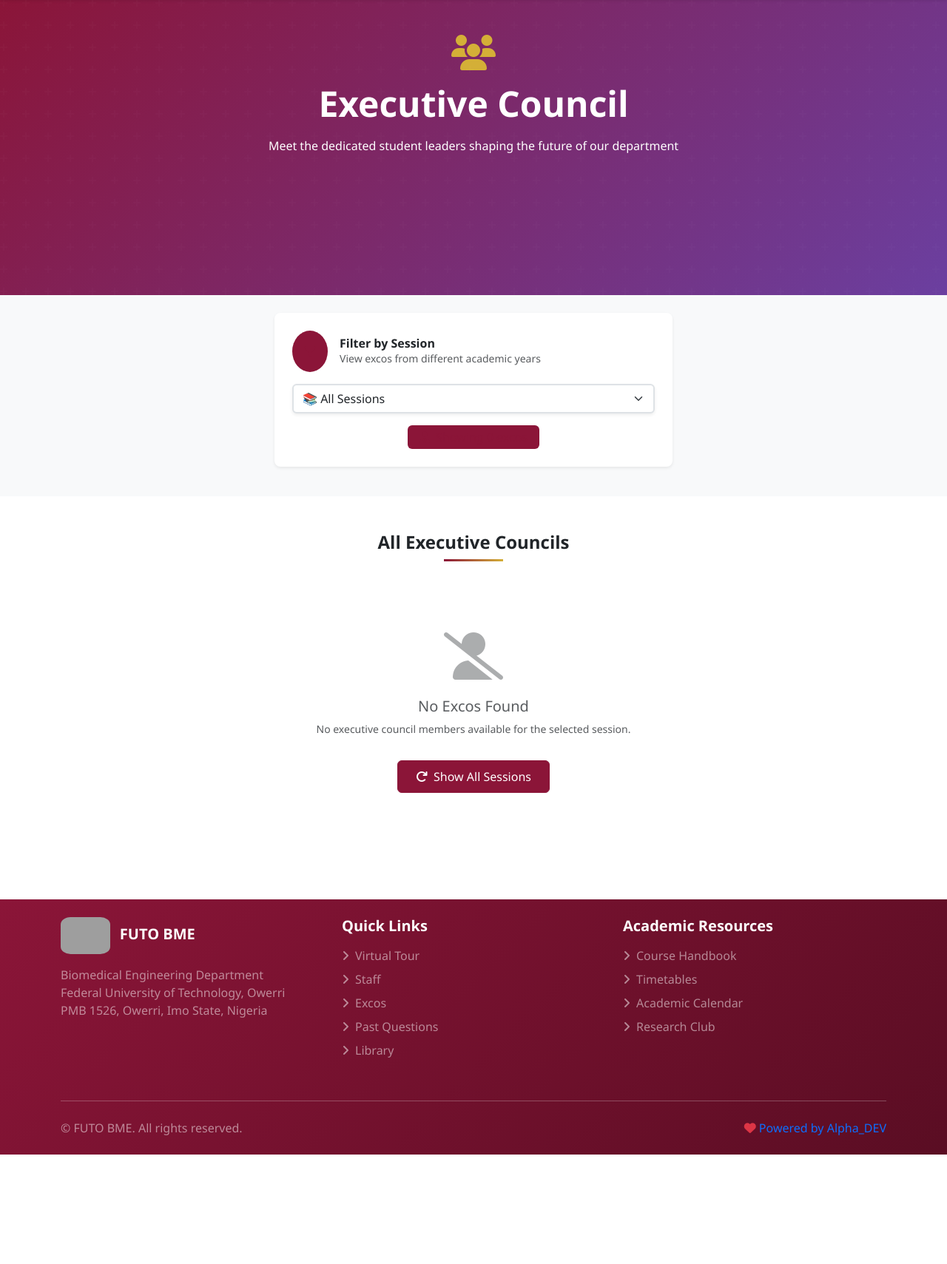
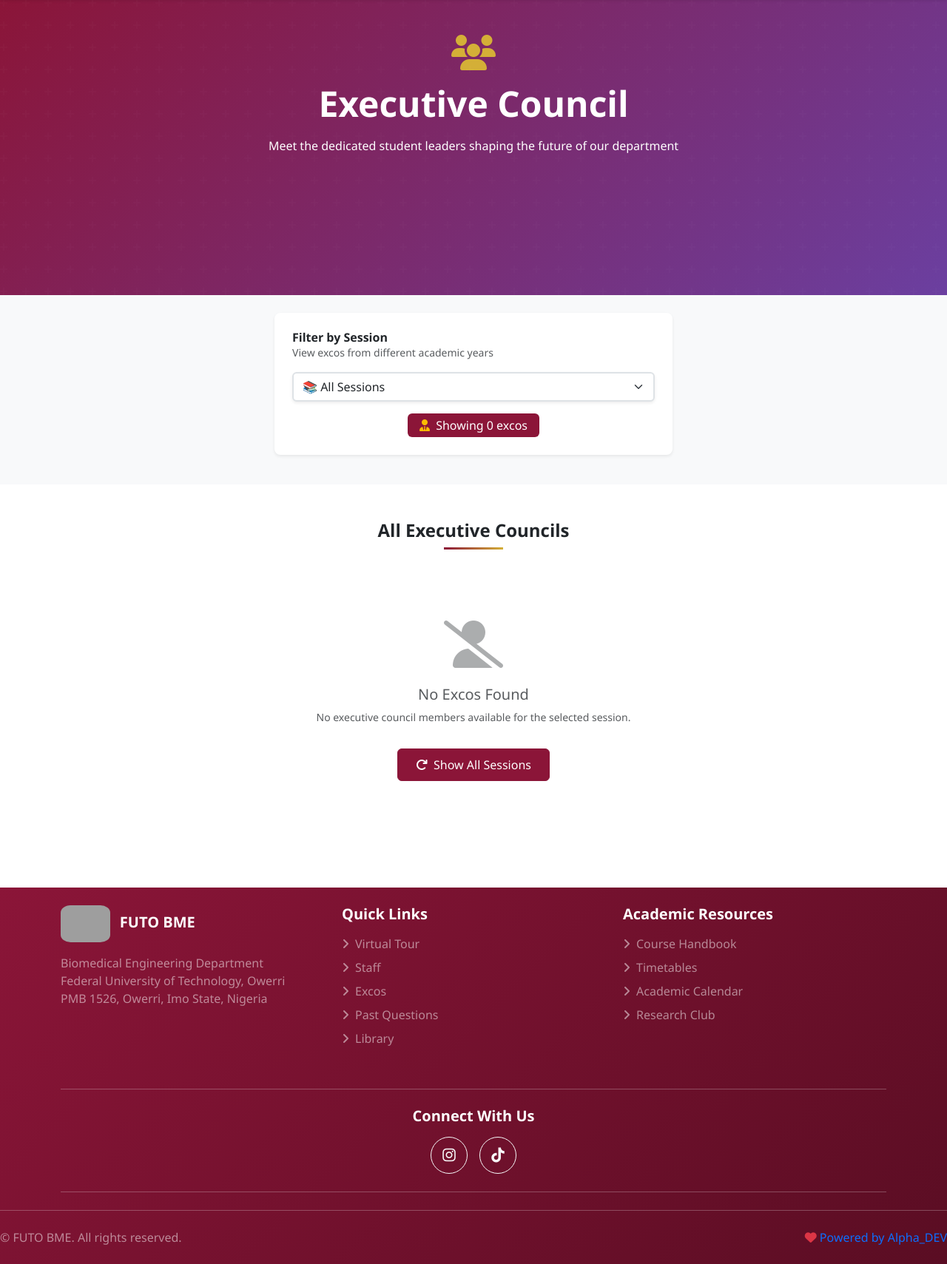
Before and after one commit to AlphaGL/bme_project, a Django app: page /excos/ in a window 1280 px wide. Shown: the part 77-1786 px from the top of the page at 74% size. Before the commit the page ends 1638 px from the top, so only its background shows below. Run offline with Django 5.2, Linux system fonts and the light colour scheme; data that the repository does not hold is empty; grey boxes are pictures that could not be loaded.

Commit message:
site update

```diff
--- a/templates/base.html
+++ b/templates/base.html
@@ -696,7 +696,7 @@ select:focus {
                         </li>
                     </ul>
                 </div>
-                <div class="col-md-4 mb-3">
+<div class="col-md-4 mb-3">
                     <h5 class="fw-bold mb-3">Academic Resources</h5>
                     <ul class="list-unstyled">
                         <li class="mb-2">
@@ -721,6 +721,34 @@ select:focus {
                         </li>
                     </ul>
                 </div>
+            </div>
+            <hr class="bg-white my-4">
+
+            <!-- Social Media Section -->
+            <div class="row mb-3">
+                <div class="col-12 text-center">
+                    <h5 class="fw-bold mb-3">Connect With Us</h5>
+                    <div class="d-flex justify-content-center gap-3">
+                        <a href="https://www.instagram.com/bmefuto?utm_source=qr&igsh=ZmFzMzBhb28xZjI3"
+                           target="_blank"
+                           rel="noopener noreferrer"
+                           class="btn btn-outline-light rounded-circle d-flex align-items-center justify-content-center"
+                           style="width: 50px; height: 50px;"
+                           aria-label="Follow us on Instagram">
+                            <i class="fab fa-instagram fa-lg"></i>
+                        </a>
+                        <a href="https://www.tiktok.com/@bme_futo?_r=1&_t=ZM-930xuKfyw2a"
+                           target="_blank"
+                           rel="noopener noreferrer"
+                           class="btn btn-outline-light rounded-circle d-flex align-items-center justify-content-center"
+                           style="width: 50px; height: 50px;"
+                           aria-label="Follow us on TikTok">
+                            <i class="fab fa-tiktok fa-lg"></i>
+                        </a>
+                    </div>
+                </div>
+            </div>
+            <hr class="bg-white my-4">
             </div>
             <hr class="bg-white my-4">
             <div class="row">
--- a/templates/core/excos.html
+++ b/templates/core/excos.html
@@ -24,9 +24,6 @@
                 <div class="card shadow-sm border-0 rounded-3">
                     <div class="card-body p-3 p-md-4">
                         <div class="d-flex align-items-center mb-3">
-                            <div class="bg-primary bg-opacity-10 p-2 p-md-3 rounded-circle me-2 me-md-3">
-                                <i class="fas fa-filter text-primary"></i>
-                            </div>
                             <div>
                                 <h6 class="mb-0 fw-bold fs-6">Filter by Session</h6>
                                 <small class="text-muted d-none d-sm-block">View excos from different academic years</small>
@@ -50,8 +47,8 @@
                         <!-- Results Counter -->
                         <div class="mt-3 text-center">
                             <span id="resultsCounter" class="badge bg-primary bg-opacity-10 text-primary px-3 py-2 fs-6">
-                                <i class="fas fa-user-tie me-1"></i>
-                                <span id="countText">Showing {{ excos.count }} exco{{ excos.count|pluralize }}</span>
+                                <i class="fas fa-user-tie me-1" style="color: #fbbc00;"></i>
+                                <span id="countText" style="color: #fff;">Showing {{ excos.count }} exco{{ excos.count|pluralize }}</span>
                             </span>
                         </div>
                     </div>
```
